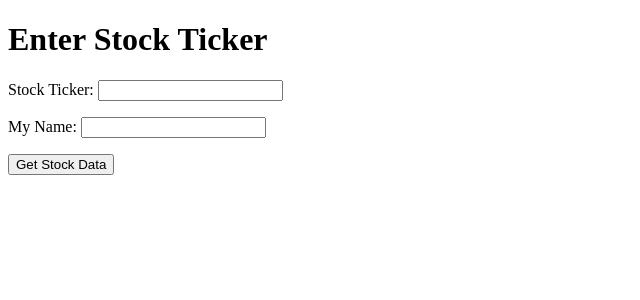
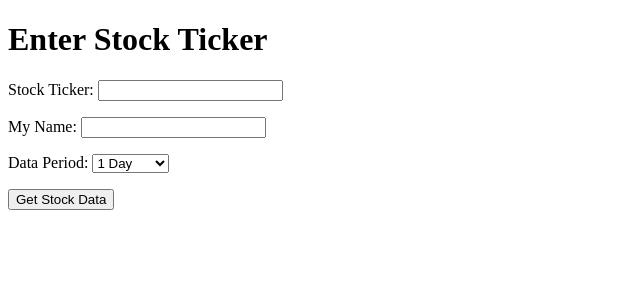
Before and after one commit to ramakanth77/StockMarketPrediction, a Django app: page / in a window 1280 px wide. Shown: the top 300 px of the page, without its empty margins (0-640 px from the left). Run offline with Django 4.2, Linux system fonts and the light colour scheme.

Commit message:
Added choice for getting data

```diff
--- a/flask_server.py
+++ b/flask_server.py
@@ -10,7 +10,9 @@ def get_stock_data():
     try:
         data = request.get_json()
         ticker = data['ticker']
-        stock_data = yf.download(ticker, start='2020-01-01', end='2023-01-01')
+        period = data.get('period', '1d')  # Default to '1d' if not provided
+
+        stock_data = yf.download(ticker, period=period, interval='1d')
 
         if stock_data.empty:
             return jsonify({'error': 'No data found for the given ticker'}), 404
--- a/stockapp/stocks/forms.py
+++ b/stockapp/stocks/forms.py
@@ -1,6 +1,16 @@
-# stocks/forms.py
 from django import forms
 
 class StockForm(forms.Form):
     ticker = forms.CharField(label='Stock Ticker', max_length=10)
     name = forms.CharField(label='My Name', max_length=50)
+    period = forms.ChoiceField(
+        label='Data Period',
+        choices=[
+            ('1d', '1 Day'),
+            ('5d', '5 Days'),
+            ('1mo', '1 Month'),
+            ('3mo', '3 Months'),
+            ('6mo', '6 Months'),
+            ('1y', '1 Year')
+        ]
+    )
--- a/stockapp/stocks/templates/stocks/stock.html
+++ b/stockapp/stocks/templates/stocks/stock.html
@@ -1,4 +1,3 @@
-<!-- stocks/templates/stocks/stock.html -->
 <!DOCTYPE html>
 <html>
 <head>
@@ -12,7 +11,7 @@
         <button type="submit">Get Stock Data</button>
     </form>
     {% if name %}
-        <h2>Hello, {{name}}!</h2>
+        <h2>Hello, {{ name }}!</h2>
     {% endif %}
     {% if graph %}
         <h2>Stock Price Graph</h2>
--- a/stockapp/stocks/views.py
+++ b/stockapp/stocks/views.py
@@ -1,16 +1,18 @@
-# stocks/views.py
 import requests
 from django.shortcuts import render
 from .forms import StockForm
 import matplotlib.pyplot as plt
+import matplotlib.dates as mdates
 import io
 import base64
 
-def fetch_stock_data(ticker):
-    response = requests.post('http://127.0.0.1:5000/get_stock_data', json={'ticker': ticker})
+
+def fetch_stock_data(ticker, period='1d'):
+    response = requests.post('http://127.0.0.1:5000/get_stock_data', json={'ticker': ticker, 'period': period})
     return response.json()
 
-def plot_stock_data(data):
+
+def plot_stock_data(data, period):
     dates = [item['Date'] for item in data]
     close_prices = [item['Close'] for item in data]
 
@@ -20,6 +22,18 @@ def plot_stock_data(data):
     plt.ylabel('Close Price')
     plt.title('Stock Prices Over Time')
     plt.legend()
+
+    # Adjust date formatting based on period
+    if period == '1d' or period == '5d':
+        plt.gca().xaxis.set_major_formatter(mdates.DateFormatter('%a'))
+    elif period == '1mo':
+        plt.gca().xaxis.set_major_locator(mdates.DayLocator(interval=2))
+        plt.gca().xaxis.set_major_formatter(mdates.DateFormatter('%d %b'))
+    elif period == '3mo' or period == '6mo' or period == '1y':
+        plt.gca().xaxis.set_major_locator(mdates.MonthLocator())
+        plt.gca().xaxis.set_major_formatter(mdates.DateFormatter('%b'))
+
+    plt.gcf().autofmt_xdate()
 
     buffer = io.BytesIO()
     plt.savefig(buffer, format='png')
@@ -32,6 +46,7 @@ def plot_stock_data(data):
 
     return graph
 
+
 def stock_view(request):
     graph = None
     name = None
@@ -40,10 +55,11 @@ def stock_view(request):
         if form.is_valid():
             ticker = form.cleaned_data['ticker']
             name = form.cleaned_data['name']
-            data = fetch_stock_data(ticker)
+            period = form.cleaned_data['period']
+            data = fetch_stock_data(ticker, period)
             if 'error' not in data:
-                graph = plot_stock_data(data)
+                graph = plot_stock_data(data, period)
     else:
         form = StockForm()
 
-    return render(request, 'stocks/stock.html', {'form': form, 'graph': graph,'name':name})
+    return render(request, 'stocks/stock.html', {'form': form, 'graph': graph, 'name': name})
```
